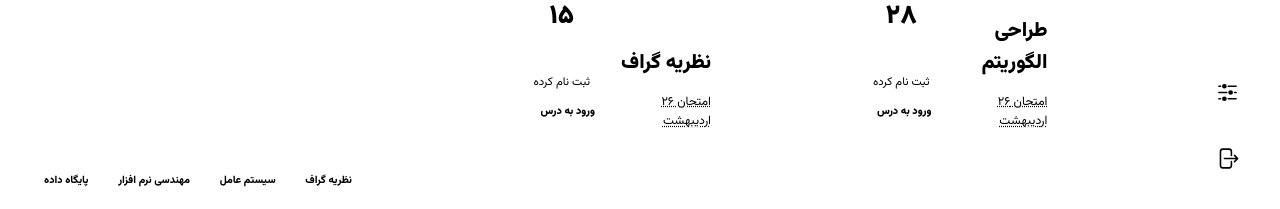
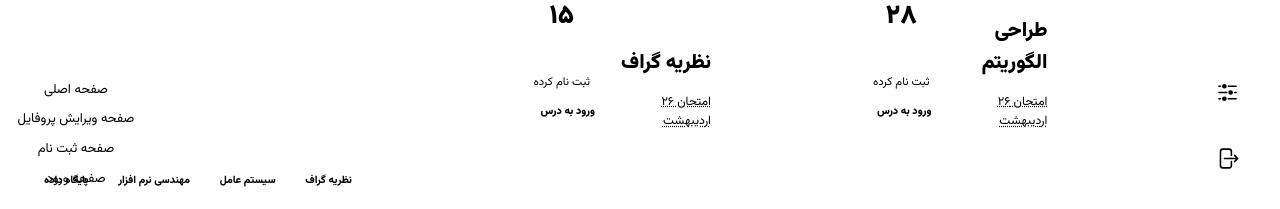
Before and after one commit to Mori30r/QuizBox, a React (Vite) app in the folder react/: page / in a window 1280 px wide. Shown: the part 593-802 px from the top of the page. Built offline with nearby package versions, Linux system fonts and the light colour scheme.

Commit message:
Add Development Easy Routing

```diff
--- a/react/src/App.jsx
+++ b/react/src/App.jsx
@@ -2,11 +2,42 @@ import { RouterProvider } from "react-router-dom";
 import { router } from "./Router/AppRouter";
 import { Provider } from "react-redux";
 import store from "./store/store";
+import { styled } from "styled-components";
+import {
+    HOME_PAGE,
+    LOGIN_PAGE,
+    PROFILE_EDIT_PAGE,
+    SIGNUP_PAGE,
+} from "./constants/pagesAddress";
+
+const DevelopementRouting = styled.div`
+    position: absolute;
+    bottom: 0;
+    left: 0;
+    display: grid;
+    row-gap: 1rem;
+    justify-items: center;
+    margin: 1rem;
+    padding: 1rem;
+    background-color: var(--color-purple-400);
+
+    & a {
+        font-size: 1.5rem;
+        color: var(--color-purple-0);
+        text-decoration: none;
+    }
+`;
 
 function App() {
     return (
         <Provider store={store}>
             <RouterProvider router={router} />;
+            <DevelopementRouting>
+                <a href={HOME_PAGE}>صفحه اصلی</a>
+                <a href={PROFILE_EDIT_PAGE}>صفحه ویرایش پروفایل</a>
+                <a href={SIGNUP_PAGE}>صفحه ثبت نام</a>
+                <a href={LOGIN_PAGE}>صفحه ورود</a>
+            </DevelopementRouting>
         </Provider>
     );
 }
```
